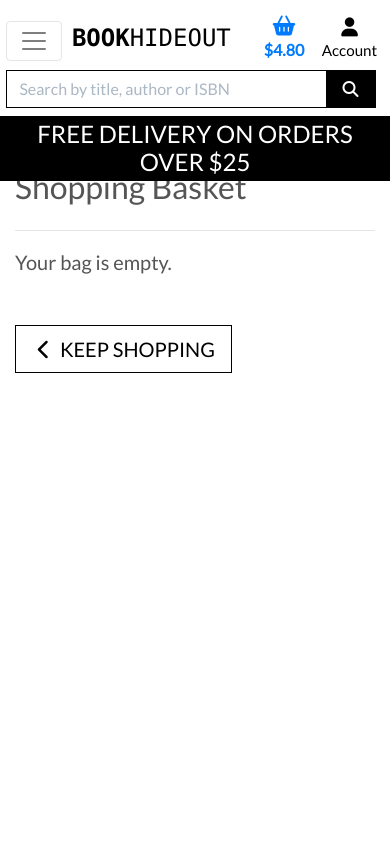
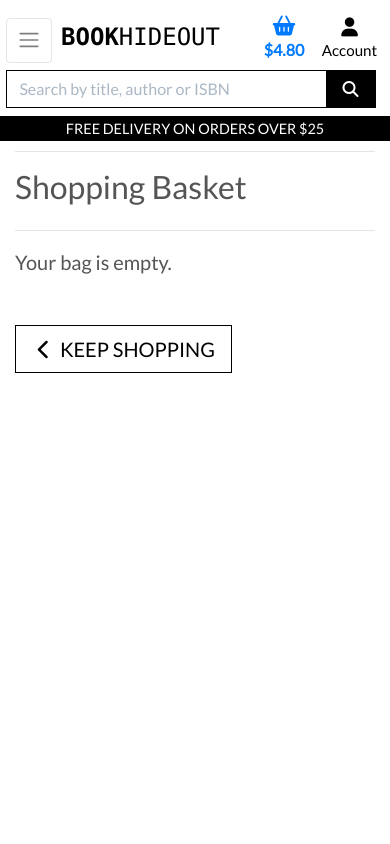
Before and after one commit to 4n4ru/CI-PP5-Book-Hideout, a Django app: page /bag/ in a window 390 px wide. Run offline with Django 3.2, Linux system fonts and the light colour scheme; parts of the project's set-up code (start-up, migrations or seed data) failed here and were passed over; some libraries are stand-ins or nearby versions.

Commit message:
Fix: Reduce navigation and all out banner size

```diff
--- a/static/css/base.css
+++ b/static/css/base.css
@@ -335,6 +335,7 @@ input[type=number] {
     .header-container {
         padding-top: 164px;
     }
+
 }
 
 /* Pad the top a bit when navbar is collapsed on mobile */
@@ -353,9 +354,23 @@ input[type=number] {
     .navbar {
         padding: 0.5rem 0.4rem;
     }
+
     .nav-link {
         padding: 0.5rem 0.4rem;
         font-size: 0.95rem;
     }
 
+    .navbar-toggler {
+        padding: .6rem .6rem;
+        font-size: 1rem;
+    }
+
+    #delivery-banner h4 {
+        font-size: .9rem;
+    }
+
+    /* Reduce call out size */
+    .display-4.logo-font.text-white {
+        font-size: 2rem;
+    }
 }
```
